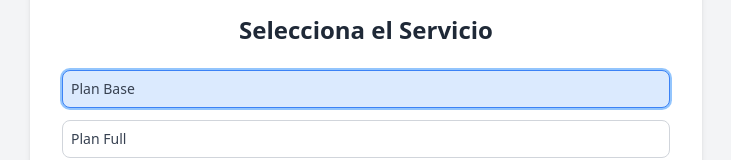
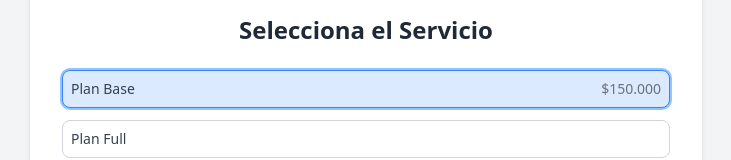
Before and after one commit to demaime/monotributo-dig-front, a Next.js app: page /registro in a window 1280 px wide. Both pictures are taken after a click on the label "Plan Base". Shown: the part 154-314 px from the top of the page, without its empty margins (274-1005 px from the left). Built offline with nearby package versions, Linux system fonts and the light colour scheme.

Commit message:
agregados precios en seleccion de svcio y aplicado flujo en pagos de 1 vez

```diff
--- a/src/pages/registro.js
+++ b/src/pages/registro.js
@@ -17,13 +17,17 @@ import DatePicker from "react-datepicker";
 import "react-datepicker/dist/react-datepicker.css";
 
 const servicios = [
-  { id: "plan_base", nombre: "Plan Base" },
-  { id: "plan_full", nombre: "Plan Full" },
-  { id: "plan_premium", nombre: "Plan Premium" },
-  { id: "alta", nombre: "Alta de Monotributo" },
-  { id: "recategorizacion", nombre: "Recategorización" },
-  { id: "baja", nombre: "Baja de Monotributo" },
-  { id: "factura_adicional", nombre: "Emisión de Factura Adicional" },
+  { id: "plan_base", nombre: "Plan Base", precio: 150000 },
+  { id: "plan_full", nombre: "Plan Full", precio: 180000 },
+  { id: "plan_premium", nombre: "Plan Premium", precio: 240000 },
+  { id: "alta", nombre: "Alta de Monotributo", precio: 75000 },
+  { id: "recategorizacion", nombre: "Recategorización", precio: 50000 },
+  { id: "baja", nombre: "Baja de Monotributo", precio: 75000 },
+  {
+    id: "factura_adicional",
+    nombre: "Emisión de Factura Adicional",
+    precio: 2000,
+  },
 ];
 
 // Define los servicios que siguen el flujo corto (paso 2 simplificado)
@@ -543,11 +547,64 @@ export default function Registro() {
       }
 
       if (serviciosFlujoCorto.includes(selectedService)) {
+        // Generar ID de transacción
+        const transId = transactionId;
         console.log("Datos del formulario (Flujo Corto):", {
           ...formData,
           servicio: selectedService,
+          transactionId: transId,
         });
-        showToast("Flujo corto completado (temporal). Ver consola.", "success");
+
+        // Obtener el precio del servicio seleccionado
+        const servicioSeleccionado = servicios.find(
+          (s) => s.id === selectedService
+        );
+        const precio = servicioSeleccionado ? servicioSeleccionado.precio : 0;
+
+        // Indicar que se está enviando
+        setIsSubmitting(true);
+
+        // Enviar la información al backend
+        const submitFormData = async () => {
+          try {
+            const API_BASE_URL =
+              process.env.NEXT_PUBLIC_API_URL || "http://localhost:4000/api";
+            const response = await fetch(`${API_BASE_URL}/submit-form`, {
+              method: "POST",
+              headers: {
+                "Content-Type": "application/json",
+              },
+              body: JSON.stringify({
+                formData: {
+                  ...formData,
+                  servicio: selectedService,
+                },
+                transactionId: transId,
+              }),
+            });
+
+            const result = await response.json();
+            if (!result.success) {
+              throw new Error(
+                result.message || "Error al enviar el formulario"
+              );
+            }
+
+            // Redirigir a la página de pago
+            router.push(
+              `/payment?service=${selectedService}&price=${precio}&transactionId=${transId}`
+            );
+
+            return true;
+          } catch (error) {
+            console.error("Error al enviar formulario:", error);
+            setSubmitError("Error al enviar el formulario: " + error.message);
+            setIsSubmitting(false);
+            return false;
+          }
+        };
+
+        submitFormData();
       } else if (serviciosFlujoAlta.includes(selectedService)) {
         // Para flujo de alta, continuamos con el paso de tipo de trabajo
         setCurrentStep(10);
@@ -965,6 +1022,11 @@ export default function Registro() {
               className="sr-only"
             />
             <span className="font-medium text-gray-700">{servicio.nombre}</span>
+            {selectedService === servicio.id && (
+              <span className="ml-auto text-gray-500 text-sm">
+                ${new Intl.NumberFormat("es-AR").format(servicio.precio)}
+              </span>
+            )}
           </label>
         ))}
       </div>
```
